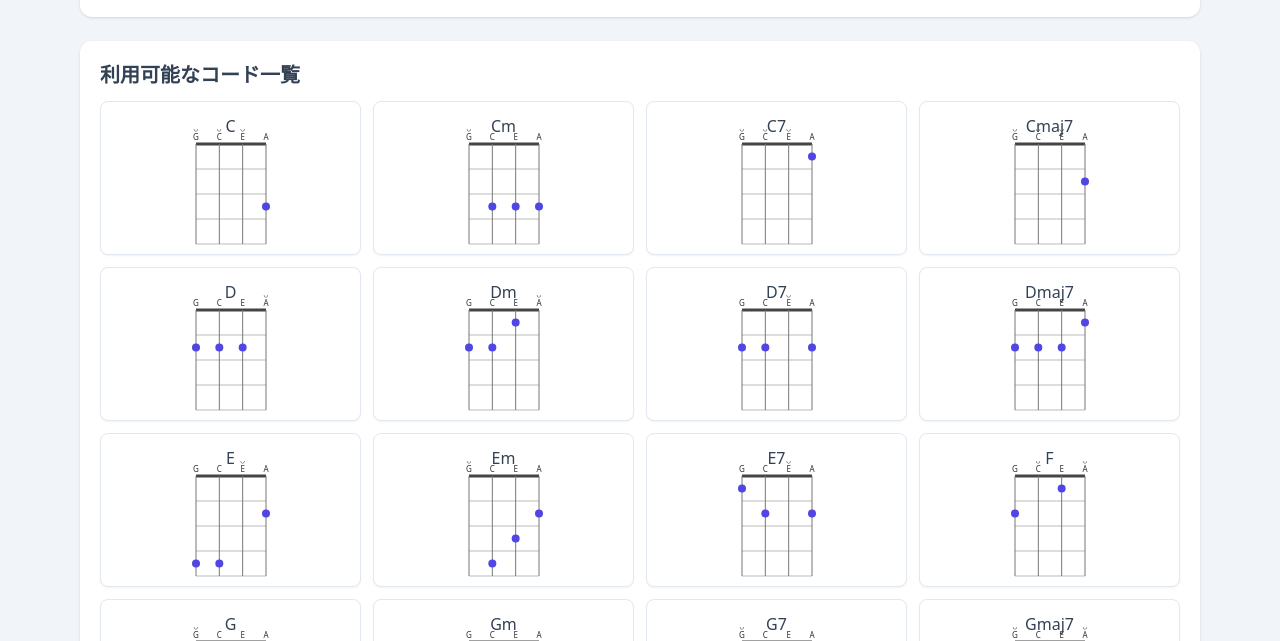
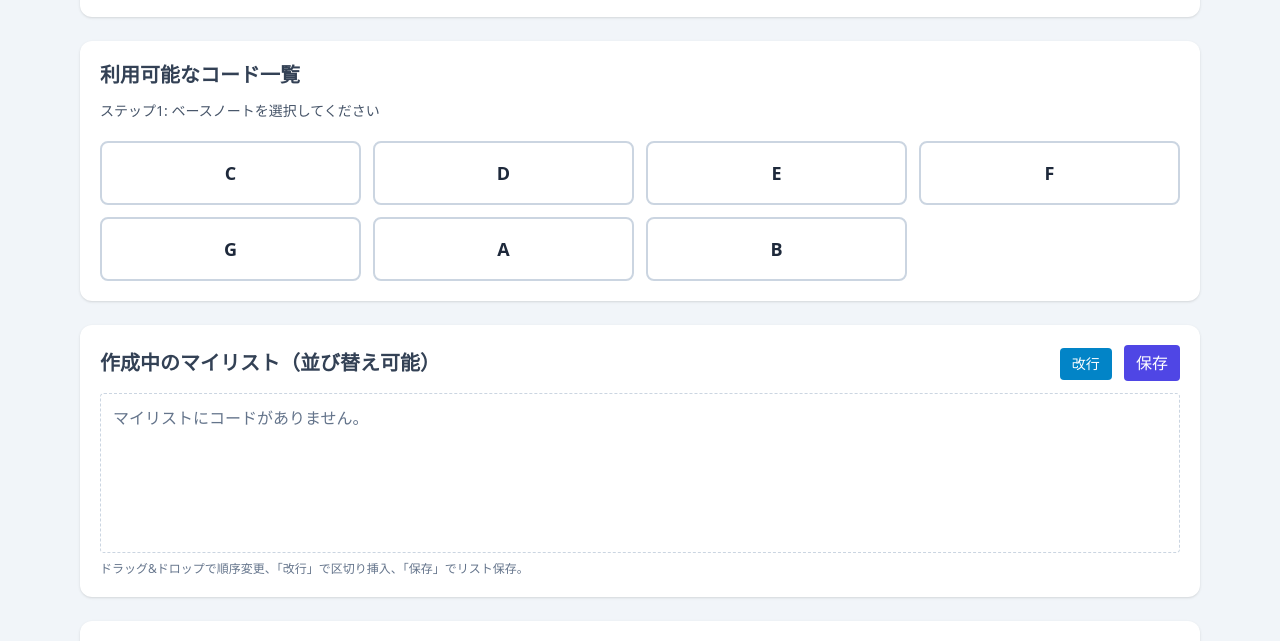
Before and after one commit to tnt0606/chord-app, a website: page index.html in a window 1280 px wide. Shown: the part 99-740 px from the top of the page. Drawn offline with nearby package versions, Linux system fonts and the light colour scheme.

Commit message:
コード表示改善

```diff
--- a/index.html
+++ b/index.html
@@ -42,35 +42,93 @@
   </div>
 
   <script>
-    const chordData = {
-      C: { frets:[0,0,0,3], text:'C' },
-      Cm: { frets:[0,3,3,3], text:'Cm' },
-      C7: { frets:[0,0,0,1], text:'C7' },
-      Cmaj7: { frets:[0,0,0,2], text:'Cmaj7' },
-      D: { frets:[2,2,2,0], text:'D' },
-      Dm: { frets:[2,2,1,0], text:'Dm' },
-      D7: { frets:[2,2,0,2], text:'D7' },
-      Dmaj7: { frets:[2,2,2,1], text:'Dmaj7' },
-      E: { frets:[4,4,0,2], text:'E' },
-      Em: { frets:[0,4,3,2], text:'Em' },
-      E7: { frets:[1,2,0,2], text:'E7' },
-      F: { frets:[2,0,1,0], text:'F' },
-      G: { frets:[0,2,3,2], text:'G' },
-      Gm: { frets:[3,5,3,3], text:'Gm' },
-      G7: { frets:[0,2,3,1], text:'G7' },
-      Gmaj7: { frets:[0,2,3,0], text:'Gmaj7' },
-      A: { frets:[2,1,0,0], text:'A' },
-      Am: { frets:[2,0,0,0], text:'Am' },
-      A7: { frets:[0,1,0,0], text:'A7' },
-      B: { frets:[4,4,4,2], text:'B' },
-      Bm: { frets:[4,2,4,2], text:'Bm' },
-      B7: { frets:[2,4,4,2], text:'B7' },
-      Am7: { frets:[0,0,0,0], text:'Am7' },
-      Dm7: { frets:[2,2,1,3], text:'Dm7' },
-      Em7: { frets:[0,2,0,0], text:'Em7' },
-      Sus2: { frets:[0,2,3,0], text:'Gsus2' },
-      Sus4: { frets:[0,2,3,3], text:'Gsus4' }
+    // ベースノートごとにコード種別でグループ化
+    const baseNotes = ['C', 'D', 'E', 'F', 'G', 'A', 'B'];
+
+    const chordByNote = {
+      C: {
+        '': { frets:[0,0,0,3] },
+        'm': { frets:[0,3,3,3] },
+        '7': { frets:[0,0,0,1] },
+        'maj7': { frets:[0,0,0,2] },
+        'm7': { frets:[0,0,0,0] },
+        'sus2': { frets:[0,2,3,0] },
+        'sus4': { frets:[0,0,1,3] }
+      },
+      D: {
+        '': { frets:[2,2,2,0] },
+        'm': { frets:[2,2,1,0] },
+        '7': { frets:[2,2,0,2] },
+        'maj7': { frets:[2,2,2,1] },
+        'm7': { frets:[2,2,1,3] },
+        'sus2': { frets:[2,2,0,0] },
+        'sus4': { frets:[0,2,3,0] }
+      },
+      E: {
+        '': { frets:[4,4,0,2] },
+        'm': { frets:[0,4,3,2] },
+        '7': { frets:[1,2,0,2] },
+        'maj7': { frets:[1,4,1,2] },
+        'm7': { frets:[0,2,0,0] },
+        'sus2': { frets:[2,4,4,2] },
+        'sus4': { frets:[2,4,4,4] }
+      },
+      F: {
+        '': { frets:[2,0,1,0] },
+        'm': { frets:[1,3,3,1] },
+        '7': { frets:[2,3,1,3] },
+        'maj7': { frets:[2,0,1,3] },
+        'm7': { frets:[1,3,1,1] },
+        'sus2': { frets:[3,0,1,1] },
+        'sus4': { frets:[3,0,3,0] }
+      },
+      G: {
+        '': { frets:[0,2,3,2] },
+        'm': { frets:[3,5,3,3] },
+        '7': { frets:[0,2,3,1] },
+        'maj7': { frets:[0,2,3,0] },
+        'm7': { frets:[3,5,3,5] },
+        'sus2': { frets:[0,2,3,0] },
+        'sus4': { frets:[0,2,3,3] }
+      },
+      A: {
+        '': { frets:[2,1,0,0] },
+        'm': { frets:[2,0,0,0] },
+        '7': { frets:[0,1,0,0] },
+        'maj7': { frets:[1,1,0,0] },
+        'm7': { frets:[0,0,0,0] },
+        'sus2': { frets:[2,4,5,0] },
+        'sus4': { frets:[2,2,0,0] }
+      },
+      B: {
+        '': { frets:[4,4,4,2] },
+        'm': { frets:[4,2,4,2] },
+        '7': { frets:[2,4,4,2] },
+        'maj7': { frets:[3,4,4,2] },
+        'm7': { frets:[2,2,2,2] },
+        'sus2': { frets:[4,4,2,2] },
+        'sus4': { frets:[4,4,5,4] }
+      }
     };
+
+    const chordTypes = {
+      '': 'Major',
+      'm': 'Minor',
+      '7': '7th',
+      'maj7': 'maj7',
+      'm7': 'm7',
+      'sus2': 'sus2',
+      'sus4': 'sus4'
+    };
+
+    // フラット化したデータ（互換性用）
+    const chordData = {};
+    baseNotes.forEach(note => {
+      Object.entries(chordByNote[note]).forEach(([type, frets]) => {
+        const name = type ? note + type : note;
+        chordData[name] = frets;
+      });
+    });
 
     const availableChordsEl = document.getElementById('availableChords');
     const myListEl = document.getElementById('myList');
@@ -88,8 +146,6 @@
       }
       return entry;
     });
-
-    const chordNames = Object.keys(chordData);
 
     function updateSavedUI() {
       savedListEl.innerHTML = '';
@@ -292,7 +348,7 @@
       }
 
       // フレットマークとフィンガー
-      chord.frets.forEach((fret, s) => {
+      chord.forEach((fret, s) => {
         const x = marginX + (woodWidth / (stringCount - 1)) * s;
         if (fret === 'x' || fret === 'X') {
           const text = document.createElementNS(svgNS, 'text');
@@ -403,30 +459,76 @@
       }
     });
 
+    let selectedBaseNote = null; // 選択中のベースノート
+
     function renderAvailable() {
       availableChordsEl.innerHTML = '';
-      chordNames.forEach(name => {
+
+      if (selectedBaseNote === null) {
+        // 段階1：ベースノート選択
+        const header = document.createElement('div');
+        header.className = 'col-span-full mb-2';
+        header.innerHTML = '<p class="text-slate-600 text-sm">ステップ1: ベースノートを選択してください</p>';
+        availableChordsEl.appendChild(header);
+
+        baseNotes.forEach(note => {
+          const btn = document.createElement('button');
+          btn.className = 'bg-white border-2 border-slate-300 rounded-lg p-4 text-lg font-bold hover:border-indigo-500 hover:bg-indigo-50 transition';
+          btn.textContent = note;
+          btn.addEventListener('click', () => {
+            selectedBaseNote = note;
+            renderAvailable();
+          });
+          availableChordsEl.appendChild(btn);
+        });
+      } else {
+        // 段階2：コード種選択
+        const header = document.createElement('div');
+        header.className = 'col-span-full mb-3 flex items-center justify-between';
+        const title = document.createElement('p');
+        title.className = 'text-slate-600 font-semibold';
+        title.innerHTML = `ステップ2: <strong>${selectedBaseNote}</strong> のコード種を選択`;
+        const backBtn = document.createElement('button');
+        backBtn.className = 'bg-slate-400 text-white px-3 py-1 rounded text-sm hover:bg-slate-500';
+        backBtn.textContent = '戻る';
+        backBtn.addEventListener('click', () => {
+          selectedBaseNote = null;
+          renderAvailable();
+        });
+        header.appendChild(title);
+        header.appendChild(backBtn);
+        availableChordsEl.appendChild(header);
+
+        // コード種を表示
+        Object.entries(chordByNote[selectedBaseNote]).forEach(([type, frets]) => {
+          const chordName = type ? selectedBaseNote + type : selectedBaseNote;
           const card = document.createElement('article');
           card.className = 'bg-white rounded-lg p-3 border border-slate-200 shadow-sm flex flex-col gap-2 cursor-pointer hover:shadow-md hover:border-indigo-400 transition';
 
           const title = document.createElement('h3');
           title.className = 'font-medium text-slate-700 text-center';
-        title.textContent = name;
+          title.textContent = chordName;
+
+          const typeLabel = document.createElement('p');
+          typeLabel.className = 'text-xs text-slate-500 text-center';
+          typeLabel.textContent = `${chordTypes[type] || 'Major'}`;
 
           const preview = document.createElement('div');
           preview.className = 'h-24 flex items-center justify-center hover:bg-indigo-50 rounded transition';
-        drawChordChart(preview, name, chordData[name]);
+          drawChordChart(preview, chordName, frets);
 
-        // カード全体がクリック可能
           card.addEventListener('click', () => {
-          myList.push(name);
+            myList.push(chordName);
             renderMyList();
             renderPreview();
+            selectedBaseNote = null;
+            renderAvailable();
           });
 
-        card.append(title, preview);
+          card.append(title, typeLabel, preview);
           availableChordsEl.appendChild(card);
         });
+      }
     }
 
     function init() {
```
Lines whose indentation alone changed are shown as unchanged.
